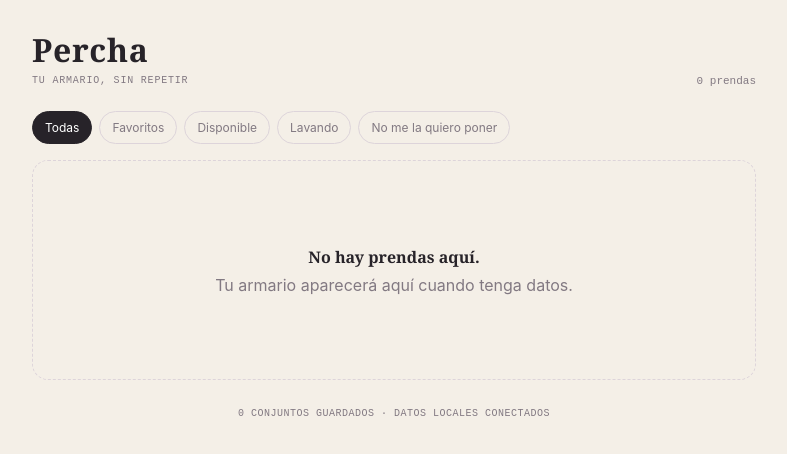
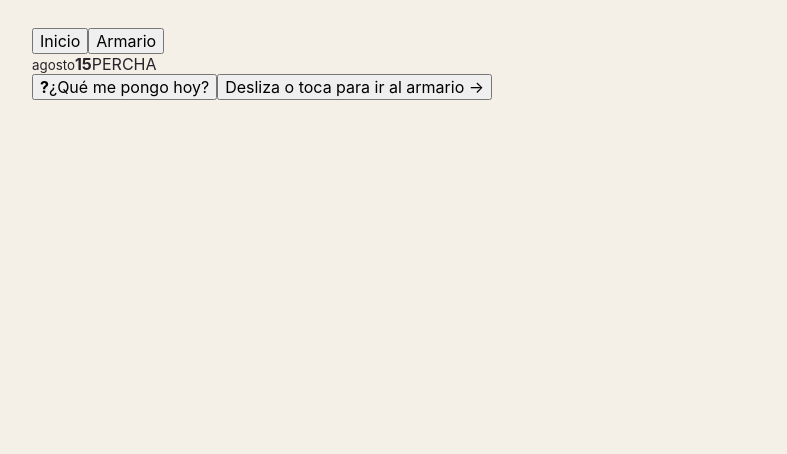
Before and after one commit to erdanny071/Percha, a Next.js app: page / in a window 1280 px wide. Shown: the top 454 px of the page, without its empty margins (246-1033 px from the left). Built offline with nearby package versions, Linux system fonts and the light colour scheme.

Commit message:
feat: connect wall closet and garment list

```diff
--- a/app/page.tsx
+++ b/app/page.tsx
@@ -3,71 +3,34 @@
 import { useEffect, useMemo, useState } from 'react';
 import { usePerchaStore } from '@/store/usePerchaStore';
 import { Category, Status } from '@/types/garment';
+import { WallScene } from '@/components/views/WallScene';
+import { ClosetStage } from '@/components/views/ClosetStage';
 
-const categoryLabels: Record<Category, string> = {
-  top: 'Parte de arriba', bottom: 'Parte de abajo', dress: 'Vestido / mono',
-  outerwear: 'Abrigo / chaqueta', shoes: 'Calzado', accessory: 'Accesorio', cap: 'Gorras',
-};
-
-const statusLabels: Record<Status, string> = {
-  disponible: 'Disponible', lavando: 'Lavando', no_quiero: 'No me la quiero poner',
-};
+const categoryLabels: Record<Category, string> = { top: 'Parte de arriba', bottom: 'Parte de abajo', dress: 'Vestido / mono', outerwear: 'Abrigo / chaqueta', shoes: 'Calzado', accessory: 'Accesorio', cap: 'Gorras' };
+const statusLabels: Record<Status, string> = { disponible: 'Disponible', lavando: 'Lavando', no_quiero: 'No me la quiero poner' };
+type CategoryFilter = Category | 'top-dress' | 'accessory-cap' | null;
 
 export default function Home() {
   const { garments, outfits, initialized, init, toggleFavorite, cycleStatus } = usePerchaStore();
-  const [filter, setFilter] = useState<'todas' | 'favoritos' | Status>('todas');
+  const [screen, setScreen] = useState<'wall' | 'closet' | 'list'>('wall');
+  const [categoryFilter, setCategoryFilter] = useState<CategoryFilter>(null);
+  const [statusFilter, setStatusFilter] = useState<'todas' | 'favoritos' | Status>('todas');
 
   useEffect(() => { void init(); }, [init]);
+  const filtered = useMemo(() => garments.filter((g) => {
+    const categoryOk = !categoryFilter || (categoryFilter === 'top-dress' ? g.category === 'top' || g.category === 'dress' : categoryFilter === 'accessory-cap' ? g.category === 'accessory' || g.category === 'cap' : g.category === categoryFilter);
+    const statusOk = statusFilter === 'todas' || (statusFilter === 'favoritos' ? g.favorite : g.status === statusFilter);
+    return categoryOk && statusOk;
+  }), [garments, categoryFilter, statusFilter]);
 
-  const filtered = useMemo(() => {
-    if (filter === 'todas') return garments;
-    if (filter === 'favoritos') return garments.filter((g) => g.favorite);
-    return garments.filter((g) => g.status === filter);
-  }, [garments, filter]);
+  if (!initialized) return <main className="percha-shell"><p className="muted">Cargando tu armario…</p></main>;
 
-  if (!initialized) {
-    return <main className="percha-shell"><p className="muted">Cargando tu armario…</p></main>;
-  }
+  if (screen === 'list') return <main className="percha-shell">
+    <header className="app-header"><button className="back-button" onClick={() => setScreen('closet')}>←</button><div><h1>Armario</h1><p>{filtered.length} prendas</p></div></header>
+    <nav className="filter-row" aria-label="Filtros">{(['todas', 'favoritos', 'disponible', 'lavando', 'no_quiero'] as const).map((value) => <button key={value} className={statusFilter === value ? 'filter active' : 'filter'} onClick={() => setStatusFilter(value)}>{value === 'todas' ? 'Todas' : value === 'favoritos' ? 'Favoritos' : statusLabels[value]}</button>)}</nav>
+    <section className="garment-grid">{filtered.length ? filtered.map((garment) => <article className="garment-card" key={garment.id}><div className="garment-image">{garment.image ? <img src={garment.image} alt={garment.name} loading="lazy" /> : <span>sin foto</span>}<button className="icon-button" onClick={() => void toggleFavorite(garment.id)}>{garment.favorite ? '♥' : '♡'}</button></div><div className="garment-info"><strong>{garment.name}</strong><small>{categoryLabels[garment.category]}</small><button className="status-button" onClick={() => void cycleStatus(garment.id)}>{statusLabels[garment.status]}</button></div></article>) : <div className="empty-state"><strong>No hay prendas aquí.</strong><span>Prueba otro filtro.</span></div>}</section>
+    <footer className="data-footer">{outfits.length} conjuntos guardados · datos locales conectados</footer>
+  </main>;
 
-  return (
-    <main className="percha-shell">
-      <header className="app-header">
-        <div>
-          <h1>Percha</h1>
-          <p>tu armario, sin repetir</p>
-        </div>
-        <span className="counter">{garments.length} prendas</span>
-      </header>
-
-      <nav className="filter-row" aria-label="Filtros">
-        {(['todas', 'favoritos', 'disponible', 'lavando', 'no_quiero'] as const).map((value) => (
-          <button key={value} className={filter === value ? 'filter active' : 'filter'} onClick={() => setFilter(value)}>
-            {value === 'todas' ? 'Todas' : value === 'favoritos' ? 'Favoritos' : statusLabels[value]}
-          </button>
-        ))}
-      </nav>
-
-      {filtered.length === 0 ? (
-        <section className="empty-state"><strong>No hay prendas aquí.</strong><span>Tu armario aparecerá aquí cuando tenga datos.</span></section>
-      ) : (
-        <section className="garment-grid">
-          {filtered.map((garment) => (
-            <article className="garment-card" key={garment.id}>
-              <div className="garment-image">
-                {garment.image ? <img src={garment.image} alt={garment.name} /> : <span>sin foto</span>}
-                <button className="icon-button" onClick={() => void toggleFavorite(garment.id)} aria-label="Favorito">{garment.favorite ? '♥' : '♡'}</button>
-              </div>
-              <div className="garment-info">
-                <strong>{garment.name}</strong>
-                <small>{categoryLabels[garment.category]}</small>
-                <button className="status-button" onClick={() => void cycleStatus(garment.id)}>{statusLabels[garment.status]}</button>
-              </div>
-            </article>
-          ))}
-        </section>
-      )}
-
-      <footer className="data-footer">{outfits.length} conjuntos guardados · datos locales conectados</footer>
-    </main>
-  );
+  return <main className="percha-shell"><div className="view-switcher"><button className={screen === 'wall' ? 'active' : ''} onClick={() => setScreen('wall')}>Inicio</button><button className={screen === 'closet' ? 'active' : ''} onClick={() => setScreen('closet')}>Armario</button></div>{screen === 'wall' ? <WallScene onCloset={() => setScreen('closet')} onHistory={() => setScreen('list')} onToday={() => setScreen('list')} /> : <ClosetStage onCategory={(category) => { setCategoryFilter(category); setStatusFilter('todas'); setScreen('list'); }} onLaundry={() => { setCategoryFilter(null); setStatusFilter('lavando'); setScreen('list'); }} onTrash={() => { setCategoryFilter(null); setStatusFilter('no_quiero'); setScreen('list'); }} />}</main>;
 }
```
